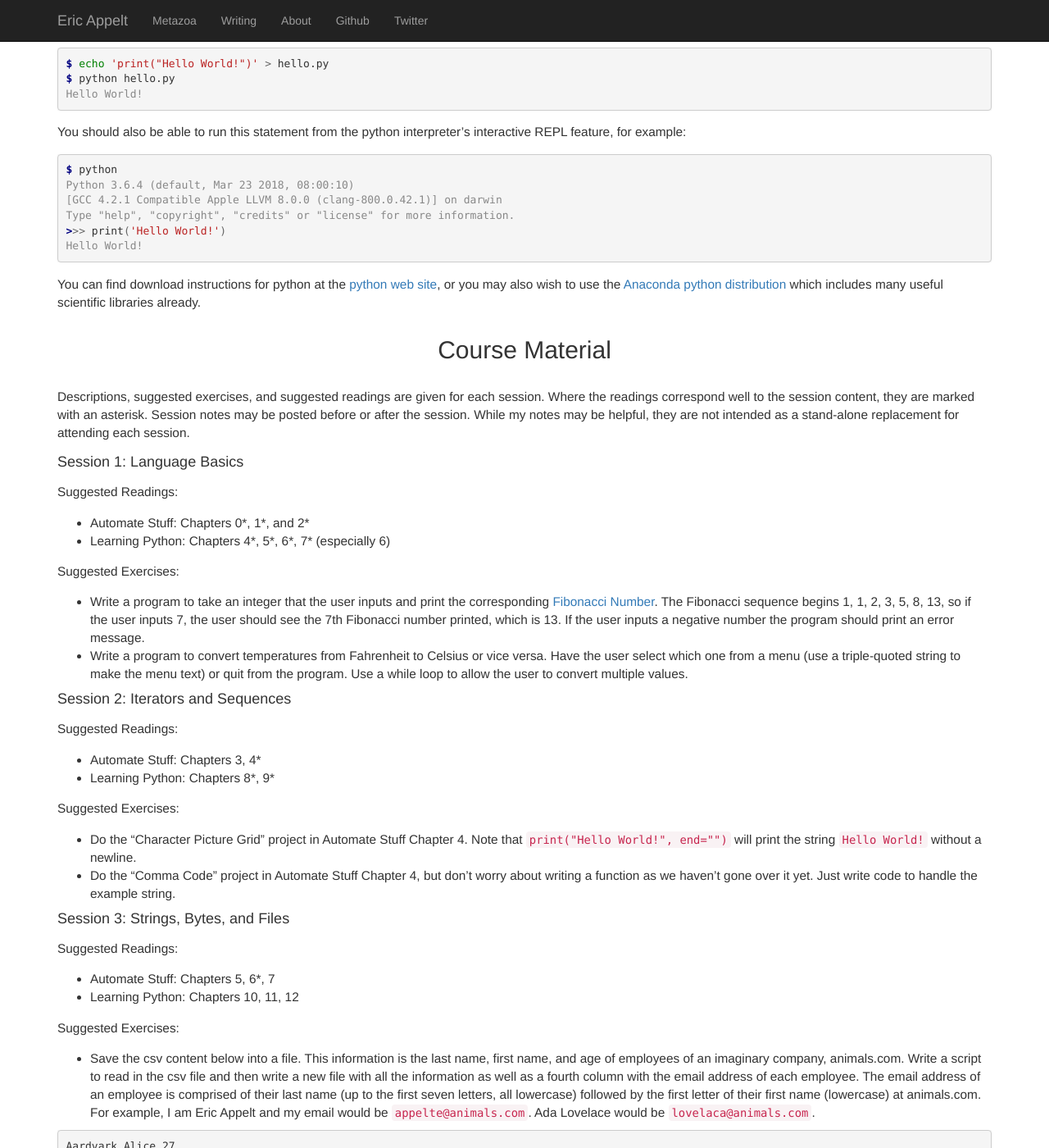
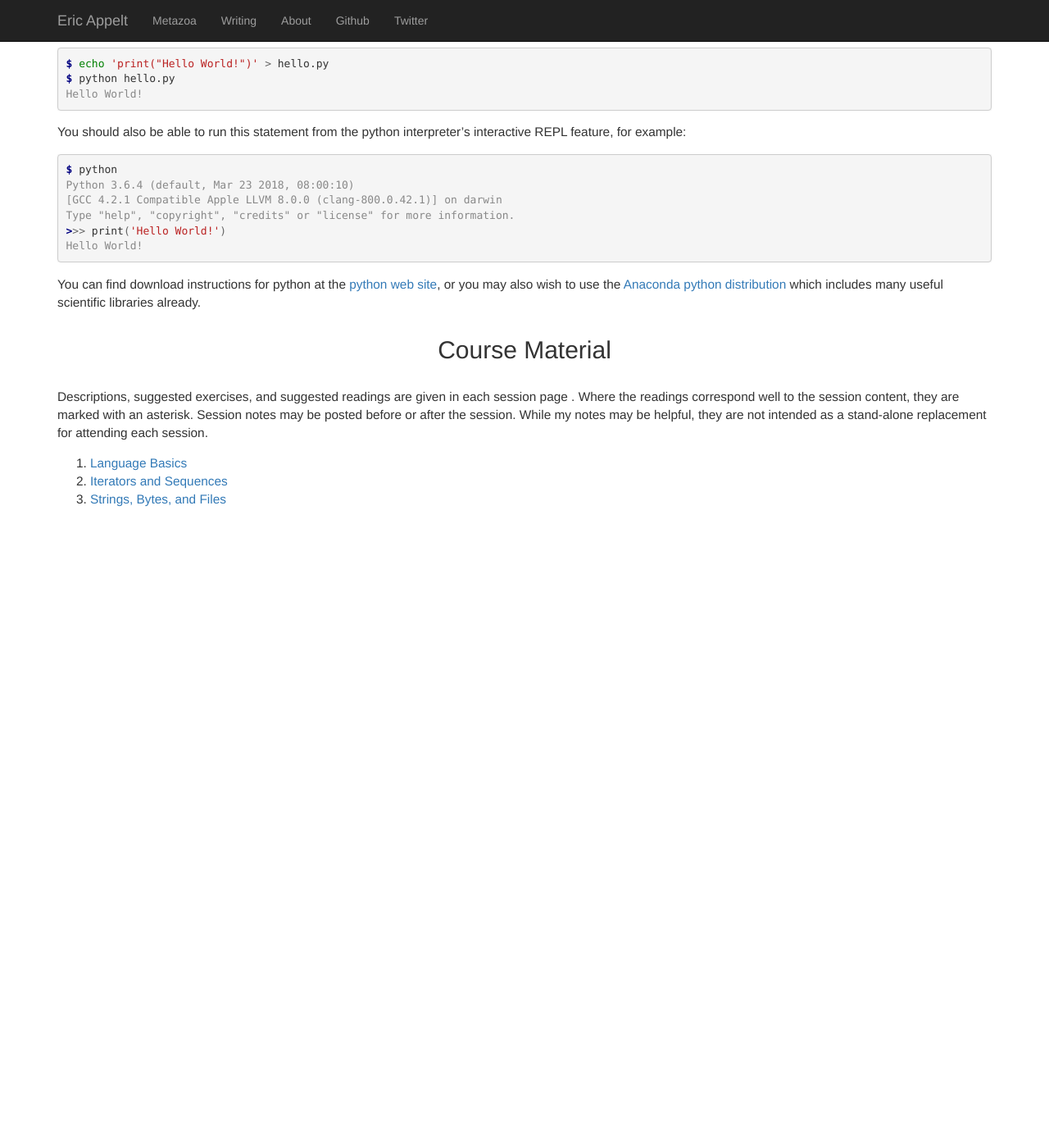
Before and after one commit to appeltel/website-ericappelt, a Jekyll site: the page built from pythonclass/index.md, in a window 1280 px wide and 1400 px high, scrolled down 1366 px. Shown: the whole window at 82% size. Built offline with Jekyll 4.4.1, drawn with Linux system fonts in a browser that asks for light colours; nearby versions of some CDN libraries; after the commit the page ends 1996 px from its top, so only the background shows below that; some of the changed text lies outside the part shown.

Commit message:
Refactor out session content

```diff
--- a/pythonclass/index.md
+++ b/pythonclass/index.md
@@ -108,96 +108,12 @@ includes many useful scientific libraries already.
 ## Course Material
 
 Descriptions, suggested exercises, and suggested readings are given
-for each session. Where the readings correspond well to the session content,
-they are marked with an asterisk. Session notes may be posted before or after the
+in each session page . Where the readings correspond well to the session
+content, they are marked with an asterisk. Session notes
+may be posted before or after the
 session. While my notes may be helpful, they are not intended as a stand-alone
 replacement for attending each session.
 
-#### Session 1: Language Basics
-
-Suggested Readings:
-
-* Automate Stuff: Chapters 0\*, 1\*, and 2\*
-* Learning Python: Chapters 4\*, 5\*, 6\*, 7\* (especially 6)
-
-Suggested Exercises:
-
-* Write a program to take an integer that the user inputs and print
-  the corresponding
-  [Fibonacci Number](https://en.wikipedia.org/wiki/Fibonacci_number).
-  The Fibonacci sequence begins 1, 1, 2, 3, 5, 8, 13, so if the user
-  inputs 7, the user should see the 7th Fibonacci number printed,
-  which is 13. If the user inputs a negative number the program should
-  print an error message.
-* Write a program to convert temperatures from Fahrenheit to Celsius or
-  vice versa. Have the user select which one from a menu
-  (use a triple-quoted string to make the menu text) or quit from the
-  program. Use a while loop to allow the user to convert multiple values.
-
-#### Session 2: Iterators and Sequences
-
-Suggested Readings:
-
-* Automate Stuff: Chapters 3, 4\*
-* Learning Python: Chapters 8\*, 9\*
-
-Suggested Exercises:
-
-* Do the "Character Picture Grid" project in Automate Stuff Chapter 4.
-  Note that `print("Hello World!", end="")` will print the string `Hello World!`
-  without a newline.
-* Do the "Comma Code" project in Automate Stuff Chapter 4, but don't worry about
-  writing a function as we haven't gone over it yet.
-  Just write code to handle the example string.
-
-#### Session 3: Strings, Bytes, and Files
-
-Suggested Readings:
-
-* Automate Stuff: Chapters 5, 6\*, 7
-* Learning Python: Chapters 10, 11, 12
-
-Suggested Exercises:
-
-* Save the csv content below into a file. This information is the
-  last name, first name, and age of employees of an imaginary company,
-  animals.com. Write a script to read in the csv file and then write a
-  new file with all the information as well as a fourth column with the
-  email address of each employee. The email address of an employee is
-  comprised of their last name (up to the first seven letters, all
-  lowercase) followed by the first letter of their first name (lowercase)
-  at animals.com. For example, I am Eric Appelt and my email would
-  be `appelte@animals.com`. Ada Lovelace would be `lovelaca@animals.com`.
-
-{% highlight text %}
-Aardvark,Alice,27
-Badger,Bob,44
-Catfish,Cynthia,32
-Dingo,Drew,61
-Elephant,Emily,24
-Frog,Ferdinand,41
-Gerbil,Greta,33
-Heron,Harold,19
-Iguana,Isabella,29
-Jaguar,John,61
-Kangaroo,Kate,63
-Lemur,Leonard,54
-Millipede,Marsha,47
-Newt,Norman,21
-Octopus,Olivia,42
-Pelican,Peter,29
-Quail,Quinlan,30
-Raccoon,Rocky,50
-Salamander,Stacy,36
-Termite,Terrence,20
-Uakari,Ursula,27
-Vulture,Vincent,61
-Warthog,Wanda,50
-Xenops,Xavier,21
-Yak,Yolanda,44
-Zebra,Zackery,49
-{% endhighlight %}
-
-* Do the table printer project in chapter 6 of automate the boring stuff
-  (it doesn't need to be a function, just a script to process the example
-  list).
+1. [Language Basics](session1.html)
+1. [Iterators and Sequences](session2.html)
+1. [Strings, Bytes, and Files](session3.html)
```
Also changed, not shown: pythonclass/session1.md (added, +27 -0 lines), pythonclass/session2.md (added, +22 -0 lines), pythonclass/session3.md (added, +58 -0 lines).
